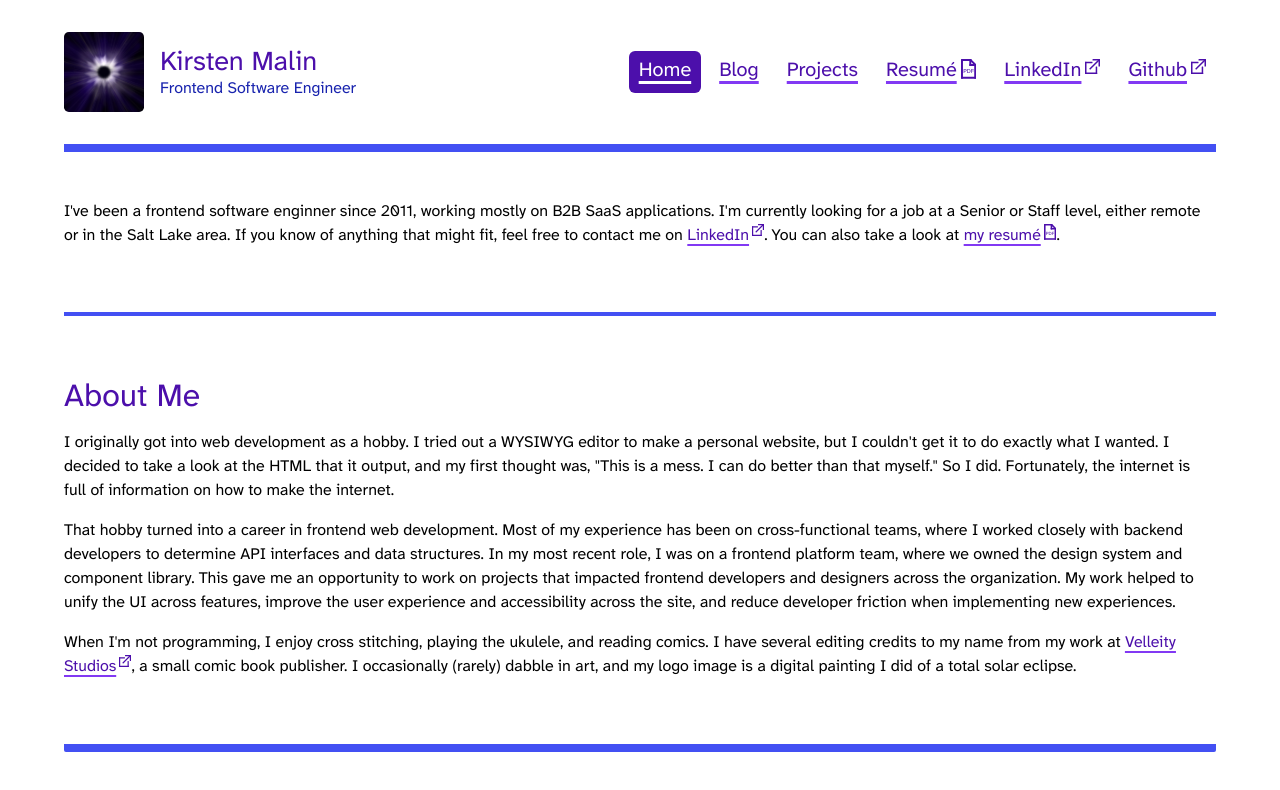
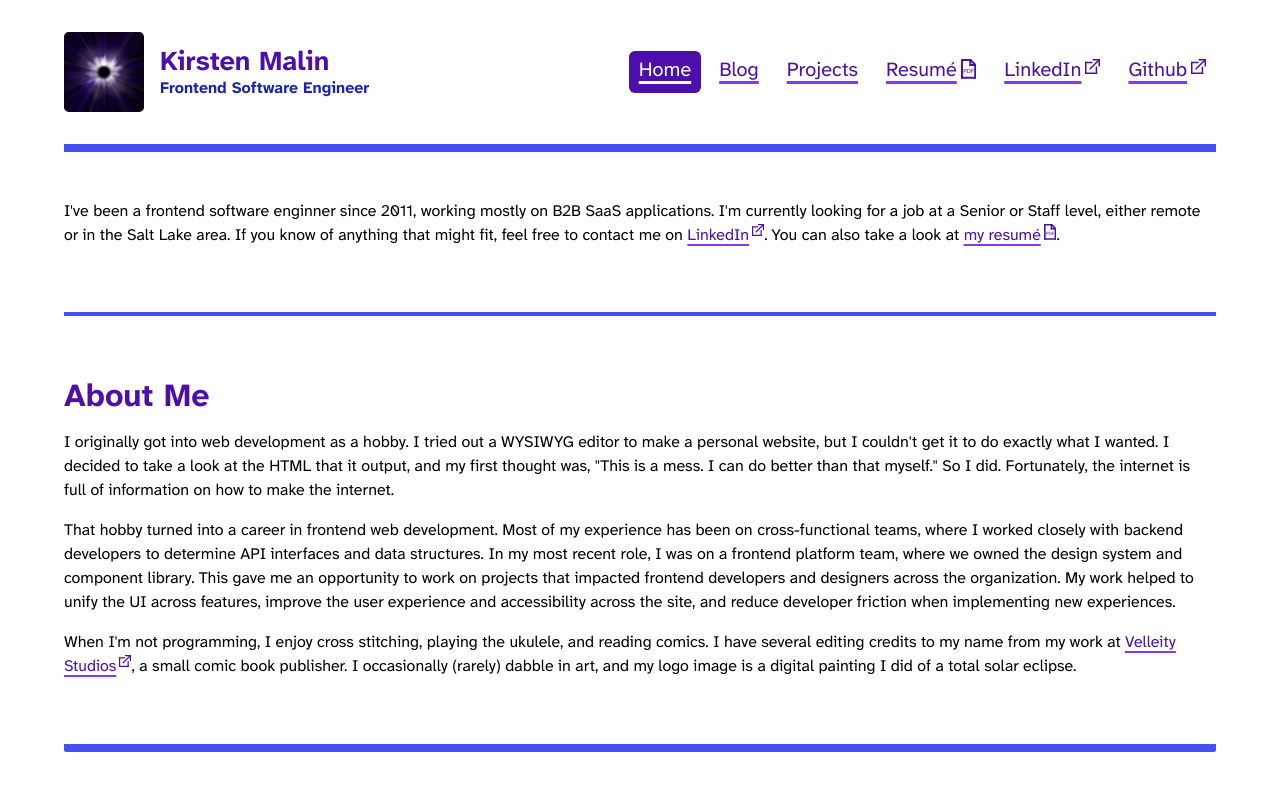
Before and after one commit to kirstenmalin/kirstenmalin.com, a React (Vite) app: page / in a window 1280 px wide. Shown: the top 790 px of the page. Built offline with nearby package versions, Linux system fonts and the light colour scheme.

Commit message:
Add bold font and SubHeading component
which is used as sub-headings in a blog post
And make all the headings bold

```diff
--- a/src/app.css
+++ b/src/app.css
@@ -38,8 +38,6 @@ h3,
 h4,
 h5,
 h6 {
-  color: var(--color-primary);
-  font-weight: normal;
   margin: 0;
 }
 
--- a/src/components/page-heading/page-heading.module.css
+++ b/src/components/page-heading/page-heading.module.css
@@ -1,5 +1,7 @@
 .pageHeading {
+  color: var(--color-primary);
   font-size: 3rem;
+  font-weight: bold;
   line-height: 1.1;
   margin: 0 0 1rem;
   text-align: center;
--- a/src/components/section-heading/section-heading.module.css
+++ b/src/components/section-heading/section-heading.module.css
@@ -1,5 +1,7 @@
 .sectionHeading {
+  color: var(--color-primary);
   font-size: 2rem;
+  font-weight: bold;
   line-height: 1.1;
   margin: 0 0 1rem;
 }
--- a/src/components/section-heading/section-heading.tsx
+++ b/src/components/section-heading/section-heading.tsx
@@ -2,7 +2,7 @@ import type { ReactNode } from 'react';
 import type { SectionHeadingProps } from './section-heading.types';
 import styles from './section-heading.module.css';
 
-export default function H2({ children, id }: SectionHeadingProps): ReactNode {
+export default function SectionHeading({ children, id }: SectionHeadingProps): ReactNode {
   return (
     <h2 className={styles.sectionHeading} id={id}>{children}</h2>
   );
--- /dev/null
+++ b/src/components/sub-heading/index.ts
@@ -0,0 +1,2 @@
+import SubHeading from './sub-heading';
+export default SubHeading;
--- /dev/null
+++ b/src/components/sub-heading/sub-heading.module.css
@@ -0,0 +1,6 @@
+.subHeading {
+  font-size: 1.2rem;
+  font-weight: bold;
+  line-height: 1.1;
+  margin: 0 0 1rem;
+}
--- /dev/null
+++ b/src/components/sub-heading/sub-heading.tsx
@@ -0,0 +1,9 @@
+import type { ReactNode } from 'react';
+import type { SubHeadingProps } from './sub-heading.types';
+import styles from './sub-heading.module.css';
+
+export default function SubHeading({ children, id }: SubHeadingProps): ReactNode {
+  return (
+    <h3 className={styles.subHeading} id={id}>{children}</h3>
+  );
+}
--- a/src/data/blog-posts.tsx
+++ b/src/data/blog-posts.tsx
@@ -1,5 +1,6 @@
 import Code from '#components/code';
 import Link from '#components/link';
+import SubHeading from '#components/sub-heading';
 import type { BlogPosts } from './blog-posts.types';
 
 const blogPosts: BlogPosts = [
@@ -22,10 +23,10 @@ const blogPosts: BlogPosts = [
           process of planning one out. Through all of this, I've learned some things and come to
           some conclusions about component libraries in general.
         </p>
-        <p>
+        <SubHeading>
           1. Every website should have some sort of design system, and every website of more than
           trivial scale should have a component library.
-        </p>
+        </SubHeading>
         <p>
           A sufficiently small site could get away with some shared CSS classes to make styling
           consistent. Anything bigger needs a set of shared components. Visual consistency across
@@ -36,9 +37,9 @@ const blogPosts: BlogPosts = [
           helps to streamline site-wide design changes. Would you rather change the color scheme in
           one file and have it apply everywhere or go track down every style rule that sets a color?
         </p>
-        <p>
+        <SubHeading>
           2. If you're just starting to create a component library, start small but high-impact.
-        </p>
+        </SubHeading>
         <p>
           One button component that's shared across your site is still a benefit. It's not as
           useful to create an "entire" set of shared components before starting to use any of them.
@@ -52,10 +53,10 @@ const blogPosts: BlogPosts = [
           incorporate those learnings into the plans for other form components than it is to have
           to overhaul your whole set of form components after the fact.
         </p>
-        <p>
+        <SubHeading>
           3. If there is no existing nor anticipated use case for a proposed component, don't
           make it.
-        </p>
+        </SubHeading>
         <p>
           An unused component is a waste of time (and therefore money) in terms of both creating it
           and maintaining it. Maintenance costs are non-zero, especially if the component uses any
@@ -63,9 +64,9 @@ const blogPosts: BlogPosts = [
           preprocessor or your date library or Storybook, will that component need any changes? At
           a minimum, someone will need to take the time to answer that question.
         </p>
-        <p>
+        <SubHeading>
           4. Be judicious in your use of third-party component libraries.
-        </p>
+        </SubHeading>
         <p>
           Using something like <Link href="https://mui.com">MUI</Link> can really speed up your
           work, but it can also introduce a lot of problems. Unfortunately, my experience falls
@@ -85,9 +86,9 @@ const blogPosts: BlogPosts = [
           enjoy it, either. I'm not saying that you shouldn't use a third-party library, but do
           your research to decide how much it will benefit you compared to the maintenance cost.
         </p>
-        <p>
+        <SubHeading>
           5. Make your components flexible, but not too flexible.
-        </p>
+        </SubHeading>
         <p>
           This one requires some collaboration with Design and Product, and it can be tricky to get
           right. Minimizing the options or variants for a component helps with UI and UX
@@ -107,9 +108,9 @@ const blogPosts: BlogPosts = [
           here, I'd err on the side of being more restrictive in code because it's a lot easier to
           dd new capabilities after the fact than to lock things down and add restrictions later.
         </p>
-        <p>
+        <SubHeading>
           6. Build as much accessibility into the component library as you can.
-        </p>
+        </SubHeading>
         <p>
           Make input labels part of the input components so that the library can handle associating
           them correctly. Manage keyboard focus when dialogs and modals open and close. Make sure
--- a/src/styles/fonts.css
+++ b/src/styles/fonts.css
@@ -6,6 +6,13 @@
 }
 
 @font-face {
+  font-family: AtkinsonHyperlegibleNext;
+  src: url('/fonts/AtkinsonHyperlegibleNext-Bold.woff2');
+  font-style: normal;
+  font-weight: bold;
+}
+
+@font-face {
   font-family: AtkinsonHyperlegibleMono;
   src: url('/fonts/AtkinsonHyperlegibleMono-Regular.woff2');
   font-style: normal;
```
Also changed, not shown: src/components/sub-heading/sub-heading.types.ts (added, +10 -0 lines), public/fonts/AtkinsonHyperlegibleNext-Bold.woff2 (added), 1 other file (tests, documents, lock files or other folders).
